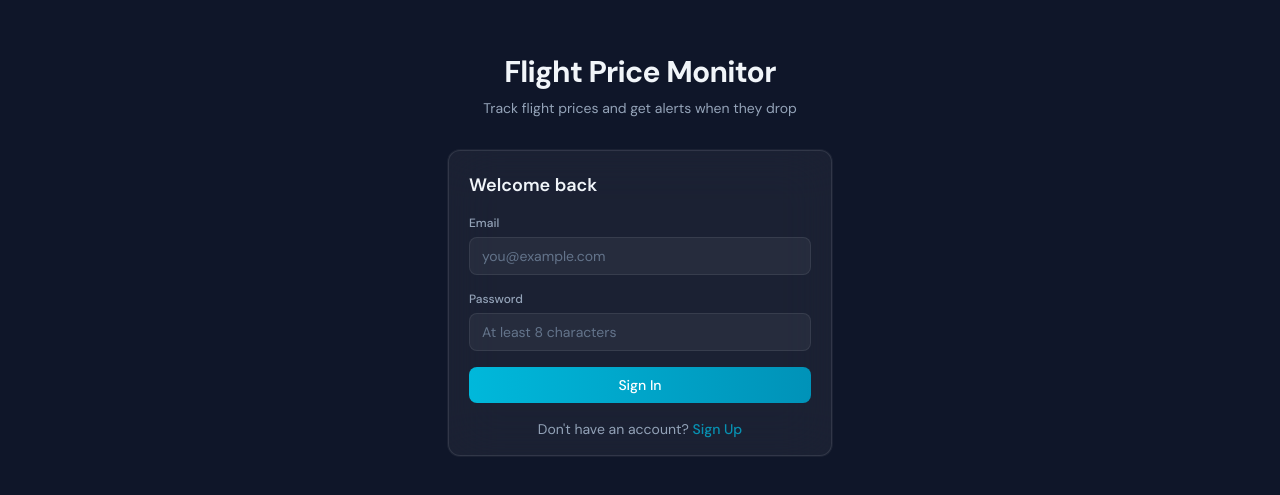
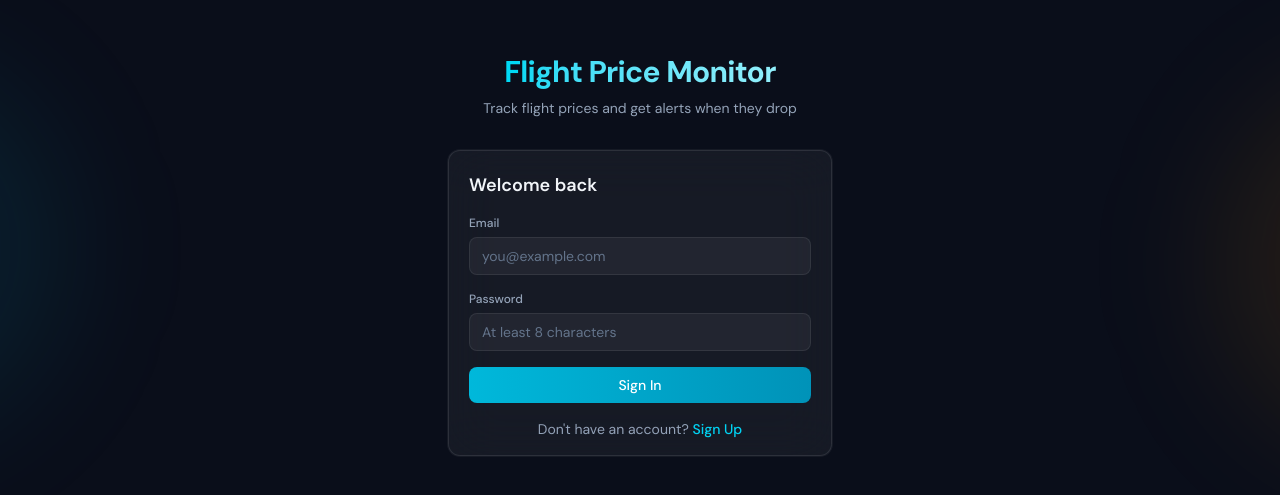
Before and after one commit to Jrm1992/flight-scanner, a Next.js app in the folder web/: page / in a window 1280 px wide. Shown: the part 145-640 px from the top of the page. Built offline with nearby package versions, Linux system fonts and the light colour scheme; no server answers.

Commit message:
style(web): redesign auth screens with ambient glow and glass card
Add decorative blurred gradient orbs, fade-up entrance animation,
gradient title text, and cyan accent links on login/register forms.

```diff
--- a/web/src/modules/auth/AuthView.tsx
+++ b/web/src/modules/auth/AuthView.tsx
@@ -1,6 +1,7 @@
 "use client";
 
 import { useState } from "react";
+import { motion } from "framer-motion";
 import Card from "@/components/ui/Card";
 import LoginForm from "./LoginForm";
 import RegisterForm from "./RegisterForm";
@@ -15,10 +16,19 @@ export default function AuthView({ onLogin, onRegister }: Props) {
   const [mode, setMode] = useState<"login" | "register">("login");
 
   return (
-    <div className="min-h-screen bg-[var(--surface-secondary)] flex items-center justify-center px-4">
-      <div className="w-full max-w-sm">
+    <div className="min-h-screen bg-[#0a0e1a] flex items-center justify-center px-4 relative overflow-hidden">
+      {/* Ambient glow orbs */}
+      <div className="absolute top-1/4 -left-1/4 w-96 h-96 bg-cyan-500/10 rounded-full blur-3xl" />
+      <div className="absolute bottom-1/4 -right-1/4 w-96 h-96 bg-amber-500/10 rounded-full blur-3xl" />
+
+      <motion.div
+        className="w-full max-w-sm relative z-10"
+        initial={{ opacity: 0, y: 20 }}
+        animate={{ opacity: 1, y: 0 }}
+        transition={{ duration: 0.5, ease: "easeOut" }}
+      >
         <div className="text-center mb-8">
-          <h1 className="text-3xl font-bold tracking-tight text-[var(--text-primary)]">
+          <h1 className="text-3xl font-bold tracking-tight bg-gradient-to-r from-cyan-400 to-cyan-200 bg-clip-text text-transparent">
             Flight Price Monitor
           </h1>
           <p className="text-sm text-[var(--text-secondary)] mt-2">
@@ -46,7 +56,7 @@ export default function AuthView({ onLogin, onRegister }: Props) {
             )}
           </Card.Body>
         </Card>
-      </div>
+      </motion.div>
     </div>
   );
 }
--- a/web/src/modules/auth/LoginForm.tsx
+++ b/web/src/modules/auth/LoginForm.tsx
@@ -45,7 +45,7 @@ export default function LoginForm({ onLogin, onSwitchToRegister }: Props) {
         <button
           type="button"
           onClick={onSwitchToRegister}
-          className="text-[var(--brand-600)] hover:text-[var(--brand-700)] font-medium"
+          className="text-cyan-400 hover:text-cyan-300 font-medium"
         >
           Sign Up
         </button>
--- a/web/src/modules/auth/RegisterForm.tsx
+++ b/web/src/modules/auth/RegisterForm.tsx
@@ -54,7 +54,7 @@ export default function RegisterForm({ onRegister, onSwitchToLogin }: Props) {
         <button
           type="button"
           onClick={onSwitchToLogin}
-          className="text-[var(--brand-600)] hover:text-[var(--brand-700)] font-medium"
+          className="text-cyan-400 hover:text-cyan-300 font-medium"
         >
           Sign In
         </button>
```
